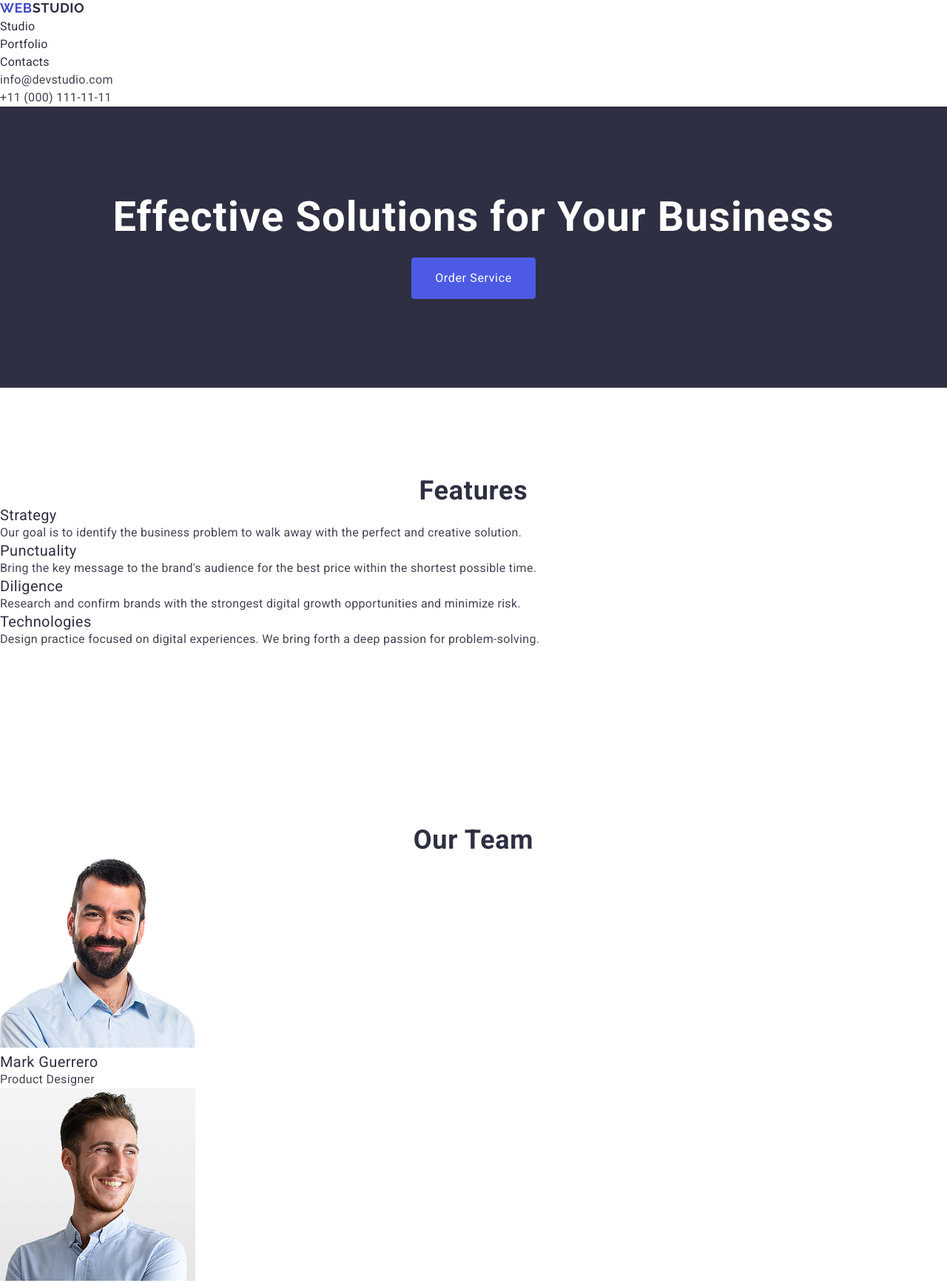
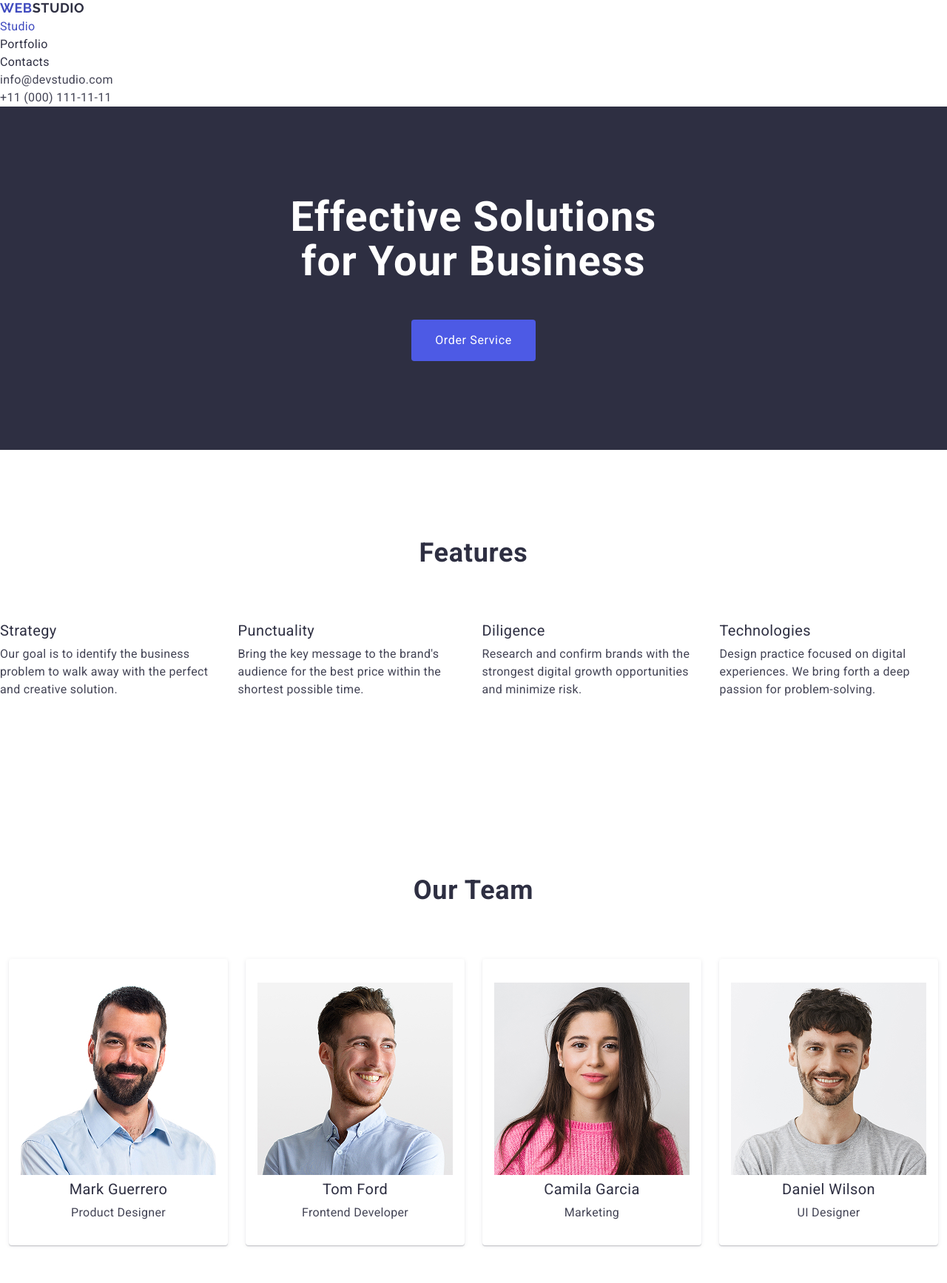
Before and after one commit to Tatiana-Kolomeichuk/goit-markup-hw-02, a plain HTML site: page index.html in a window 1280 px wide. Shown: the top 1734 px of the page at 74% size. Drawn offline with Linux system fonts and the light colour scheme.

Commit message:
changes f

```diff
--- a/css/styles.css
+++ b/css/styles.css
@@ -26,11 +26,14 @@ body {
 
 ul {
     list-style: none;
+    padding-left: 0;
+    margin: 0;
 }
 
 a {
     text-decoration: none;
     color: var(--color-text-main);
+    transition: color 0.3s ease;
 }
 
 a:hover,
@@ -50,7 +53,7 @@ a:focus {
 }
 
 .studio {
-    color: #2e2f42;
+    color: var(--color-primary);
 }
 
 /* === Navigation === */
@@ -63,25 +66,27 @@ a:focus {
 }
 
 .nav-link:hover,
-.nav-link:focus {
+.nav-link:focus,
+.nav-link.current {
     color: var(--color-hover);
 }
 
 /* === Header Contact === */
+.header-contact {
+    font-style: normal;
+}
+
 .contact-link {
     font-size: 16px;
     line-height: 1.5;
     letter-spacing: 0.02em;
     color: var(--color-text-main);
+    transition: color 0.3s ease;
 }
 
 .contact-link:hover,
 .contact-link:focus {
     color: var(--color-hover);
-}
-
-address {
-    font-style: normal;
 }
 
 /* === Hero Section === */
@@ -96,6 +101,8 @@ address {
     line-height: 1.07;
     letter-spacing: 0.02em;
     color: var(--color-white);
+    max-width: 496px;
+    margin: 0 auto 48px;
 }
 
 .btn {
@@ -110,7 +117,6 @@ address {
     border: none;
     padding: 16px 32px;
     border-radius: 4px;
-    margin-top: 24px;
     transition: background-color 0.3s ease;
 }
 
@@ -119,7 +125,7 @@ address {
     background-color: var(--color-hover);
 }
 
-/* === Section Titles === */
+/* === Section === */
 .section {
     padding: 120px 0;
 }
@@ -131,15 +137,22 @@ address {
     letter-spacing: 0.02em;
     text-transform: capitalize;
     color: var(--color-primary);
+    margin-bottom: 72px;
 }
 
-/* === Feature Items === */
+/* === Features === */
+.features-list {
+    display: flex;
+    gap: 24px;
+}
+
 .feature-item-title {
     font-weight: 500;
     font-size: 20px;
     line-height: 1.2;
     letter-spacing: 0.02em;
     color: var(--color-primary);
+    margin-bottom: 8px;
 }
 
 .feature-item-text {
@@ -152,6 +165,20 @@ address {
 /* === Cards (Team, Portfolio) === */
 .card {
     background-color: var(--color-white);
+    text-align: center;
+    padding: 32px 16px;
+    border-radius: 4px;
+    box-shadow: 0px 2px 1px rgba(46, 47, 66, 0.08),
+        0px 1px 1px rgba(46, 47, 66, 0.16),
+        0px 1px 6px rgba(46, 47, 66, 0.08);
+}
+
+.team-list,
+.portfolio-list {
+    display: flex;
+    flex-wrap: wrap;
+    gap: 24px;
+    justify-content: center;
 }
 
 /* === Footer === */
@@ -167,4 +194,5 @@ address {
     line-height: 1.5;
     letter-spacing: 0.02em;
     max-width: 300px;
-    margin: 0 auto; }
+    margin: 0 auto;
+}
--- a/index.html
+++ b/index.html
@@ -20,7 +20,7 @@
         <nav class="main-nav">
             <a class="logo" href="./index.html">Web<span class="studio">Studio</span></a>
             <ul class="nav-list">
-                <li><a class="nav-link" href="./index.html">Studio</a></li>
+                <li><a class="nav-link current" href="./index.html">Studio</a></li>
                 <li><a class="nav-link" href="#">Portfolio</a></li>
                 <li><a class="nav-link" href="#">Contacts</a></li>
             </ul>
```
